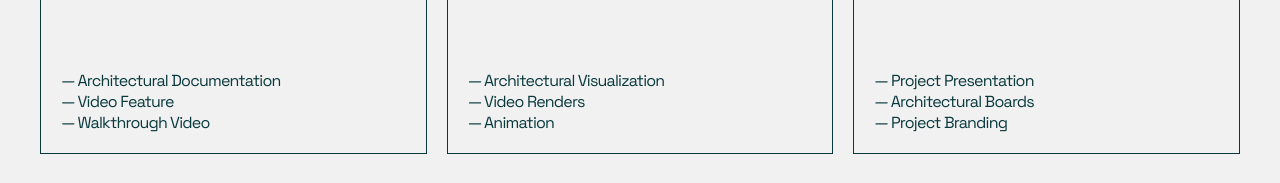
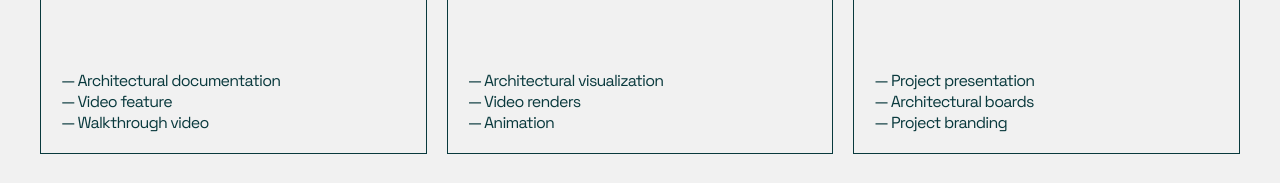
Before and after one commit to julianpatric/r-vis.io, a React (Create React App) app: page / in a window 1280 px wide. Shown: the part 1467-1650 px from the top of the page. Built offline with nearby package versions, Linux system fonts and the light colour scheme.

Commit message:
fix component file structure

```diff
--- a/src/components/Footer.jsx
+++ b/src/components/Footer/Footer.jsx
@@ -1,5 +1,5 @@
 import './Footer.css'
-import logo from '../assets/icons/logo-white.svg'
+import logo from '../../assets/icons/logo-white.svg'
 
 export default function Footer() {
     return (
--- a/src/components/Navbar.jsx
+++ /dev/null
@@ -1,14 +0,0 @@
-import logo from '../assets/icons/logo.svg'
-
-export default function Navbar() {
-    return (
-        <div className="navbar">
-      <img src={logo} alt="Logo" height="32px"/>
-      <ul className="nav">
-        <li><a href="#">home</a></li>
-        <li><a href="#">about</a></li>
-        <li><a href="#">contact</a></li>
-      </ul>
-    </div>
-    )
-}
--- /dev/null
+++ b/src/components/Navbar/Navbar.jsx
@@ -0,0 +1,27 @@
+import logo from '../../assets/icons/logo.svg'
+import { useState, useEffect } from 'react';
+
+export default function Navbar() {
+
+  const [isSticky, setIsSticky] = useState(false);
+
+  useEffect(() => {
+    const handleScroll = () => {
+      setIsSticky(window.scrollY > 0); // Stick when scrolled down
+    };
+
+    window.addEventListener('scroll', handleScroll);
+    return () => window.removeEventListener('scroll', handleScroll);
+  }, []);
+
+    return (
+        <div className={isSticky ? 'navbar sticky' : 'navbar'}>
+      <img src={logo} alt="Logo" height="32px"/>
+      <ul className="nav">
+        <li><a href="#">home</a></li>
+        <li><a href="#">about</a></li>
+        <li><a href="#">contact</a></li>
+      </ul>
+    </div>
+    )
+}
--- a/src/data.js
+++ b/src/data.js
@@ -6,15 +6,15 @@ import throughhouse4 from "./assets/photos/R-VIS_PHOTOGRAPHY_027.jpg";
 export const SERVICES = [
   {
     title: 'Photography & Film',
-    subcategories: ['Architectural Documentation', 'Video Feature', 'Walkthrough Video']
+    subcategories: ['Architectural documentation', 'Video feature', 'Walkthrough video']
   },
   {
     title: 'Visualization',
-    subcategories: ['Architectural Visualization', 'Video Renders', 'Animation']
+    subcategories: ['Architectural visualization', 'Video renders', 'Animation']
   },
   {
     title: 'Graphic Design',
-    subcategories: ['Project Presentation', 'Architectural Boards', 'Project Branding']
+    subcategories: ['Project presentation', 'Architectural boards', 'Project branding']
   },
 ]
 
```
Also changed, not shown: src/App.js (+3 -5 lines), src/components/Footer/Footer.css (renamed from src/components/Footer.css), src/components/Navbar/Navbar.css (added), src/components/ServiceItem/ServiceItem.css (renamed from src/components/ServiceItem.css), src/components/ServiceItem/ServiceItem.jsx (renamed from src/components/ServiceItem.jsx).
